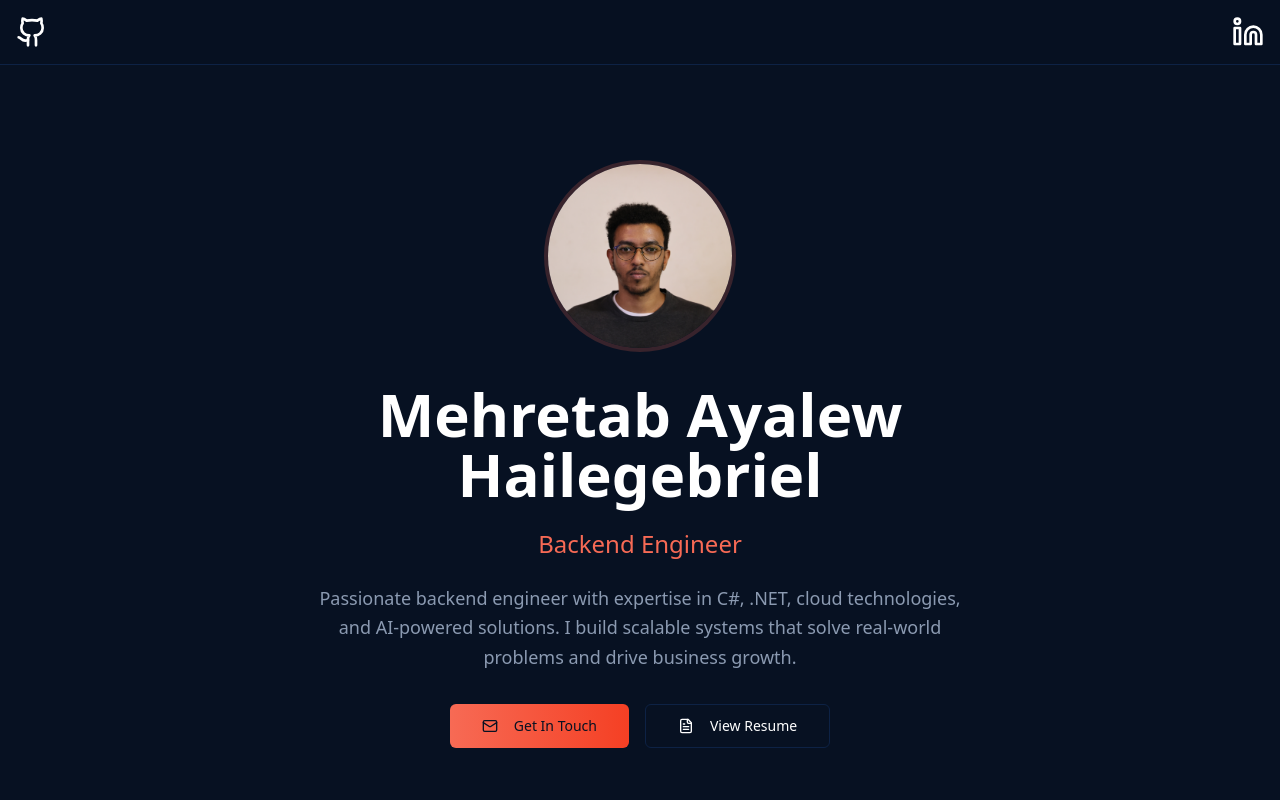
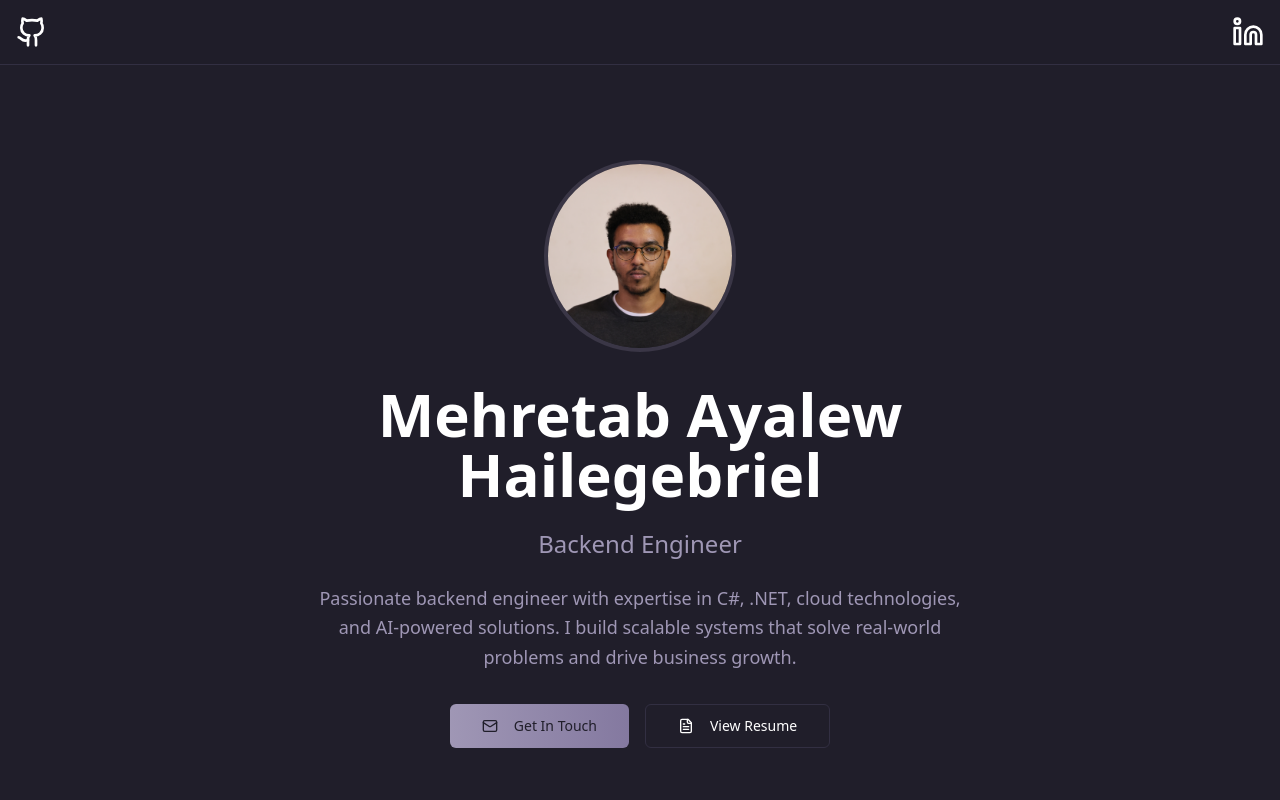
Before and after one commit to cyrmee/portfolio, a React (Vite) app: page / in a window 1280 px wide. Shown: the top 800 px of the page. Built offline with nearby package versions, Linux system fonts and the light colour scheme.

Commit message:
feat: update color variables for improved theme consistency across components

```diff
--- a/src/index.css
+++ b/src/index.css
@@ -6,34 +6,34 @@
 
 @layer base {
   :root {
-    --background: 217 68% 8%; /* #102542 */
+    --background: 250 17% 14%; /* #1F1C2C */
     --foreground: 0 0% 100%; /* #FFFFFF */
 
-    --card: 217 68% 12%; /* #18304A, slightly lighter navy for cards */
+    --card: 250 17% 18%; /* #28243A, slightly lighter for cards */
     --card-foreground: 0 0% 100%; /* #FFFFFF */
 
-    --popover: 217 68% 12%; /* #18304A */
+    --popover: 250 17% 18%; /* #28243A */
     --popover-foreground: 0 0% 100%; /* #FFFFFF */
 
-    --primary: 8 91% 65%; /* #F87060 Soft Orange */
-    --primary-foreground: 217 68% 8%; /* #102542 */
-    --primary-hover: 8 91% 55%; /* darker Soft Orange */
+    --primary: 257 17% 65%; /* #928DAB Muted Lavender */
+    --primary-foreground: 250 17% 14%; /* #1F1C2C */
+    --primary-hover: 257 17% 55%; /* darker Lavender */
 
-    --secondary: 217 20% 62%; /* #8892B0 */
+    --secondary: 250 17% 40%; /* #5B5670 */
     --secondary-foreground: 0 0% 100%; /* #FFFFFF */
 
-    --muted: 217 68% 6%; /* #142B44, muted navy */
-    --muted-foreground: 217 20% 62%; /* #8892B0 */
+    --muted: 250 17% 12%; /* #191726, muted navy */
+    --muted-foreground: 257 17% 65%; /* #928DAB */
 
-    --accent: 8 91% 65%; /* #F87060 Soft Orange */
-    --accent-foreground: 217 68% 8%; /* #102542 */
+    --accent: 257 17% 65%; /* #928DAB Muted Lavender */
+    --accent-foreground: 250 17% 14%; /* #1F1C2C */
 
     --destructive: 0 84% 60%;
     --destructive-foreground: 0 0% 100%;
 
-    --border: 217 68% 16%; /* #223B56, navy border */
-    --input: 217 68% 16%; /* #223B56 */
-    --ring: 8 91% 65%; /* #F87060 Soft Orange */
+    --border: 250 17% 22%; /* #342F48, navy border */
+    --input: 250 17% 22%; /* #342F48 */
+    --ring: 257 17% 65%; /* #928DAB Muted Lavender */
 
     /* Custom design tokens */
     --gradient-primary: linear-gradient(135deg, hsl(var(--primary)), hsl(var(--primary-hover)));
@@ -45,45 +45,45 @@
 
     --radius: 0.5rem;
 
-    --sidebar-background: 217 68% 8%; /* #102542 */
+    --sidebar-background: 250 17% 14%; /* #1F1C2C */
     --sidebar-foreground: 0 0% 100%; /* #FFFFFF */
-    --sidebar-primary: 8 91% 65%; /* #F87060 Soft Orange */
-    --sidebar-primary-foreground: 217 68% 8%; /* #102542 */
-    --sidebar-accent: 8 91% 65%; /* #F87060 Soft Orange */
+    --sidebar-primary: 257 17% 65%; /* #928DAB Muted Lavender */
+    --sidebar-primary-foreground: 250 17% 14%; /* #1F1C2C */
+    --sidebar-accent: 257 17% 65%; /* #928DAB Muted Lavender */
     --sidebar-accent-foreground: 0 0% 100%; /* #FFFFFF */
-    --sidebar-border: 217 68% 16%; /* #223B56 */
-    --sidebar-ring: 8 91% 65%; /* #F87060 Soft Orange */
+    --sidebar-border: 250 17% 22%; /* #342F48 */
+    --sidebar-ring: 257 17% 65%; /* #928DAB Muted Lavender */
   }
 
   .dark {
-    --background: 217 68% 8%;
+    --background: 250 17% 14%;
     --foreground: 0 0% 100%;
-    --card: 217 68% 12%;
+    --card: 250 17% 18%;
     --card-foreground: 0 0% 100%;
-    --popover: 217 68% 12%;
+    --popover: 250 17% 18%;
     --popover-foreground: 0 0% 100%;
-    --primary: 8 91% 65%;
-    --primary-foreground: 217 68% 8%;
-    --primary-hover: 8 91% 55%;
-    --secondary: 217 20% 62%;
+    --primary: 257 17% 65%;
+    --primary-foreground: 250 17% 14%;
+    --primary-hover: 257 17% 55%;
+    --secondary: 250 17% 40%;
     --secondary-foreground: 0 0% 100%;
-    --muted: 217 68% 6%;
-    --muted-foreground: 217 20% 62%;
-    --accent: 8 91% 65%;
-    --accent-foreground: 217 68% 8%;
+    --muted: 250 17% 12%;
+    --muted-foreground: 257 17% 65%;
+    --accent: 257 17% 65%;
+    --accent-foreground: 250 17% 14%;
     --destructive: 0 84% 60%;
     --destructive-foreground: 0 0% 100%;
-    --border: 217 68% 16%;
-    --input: 217 68% 16%;
-    --ring: 8 91% 65%;
-    --sidebar-background: 217 68% 8%;
+    --border: 250 17% 22%;
+    --input: 250 17% 22%;
+    --ring: 257 17% 65%;
+    --sidebar-background: 250 17% 14%;
     --sidebar-foreground: 0 0% 100%;
-    --sidebar-primary: 8 91% 65%;
-    --sidebar-primary-foreground: 217 68% 8%;
-    --sidebar-accent: 8 91% 65%;
+    --sidebar-primary: 257 17% 65%;
+    --sidebar-primary-foreground: 250 17% 14%;
+    --sidebar-accent: 257 17% 65%;
     --sidebar-accent-foreground: 0 0% 100%;
-    --sidebar-border: 217 68% 16%;
-    --sidebar-ring: 8 91% 65%;
+    --sidebar-border: 250 17% 22%;
+    --sidebar-ring: 257 17% 65%;
   }
 
   ::selection {
```
